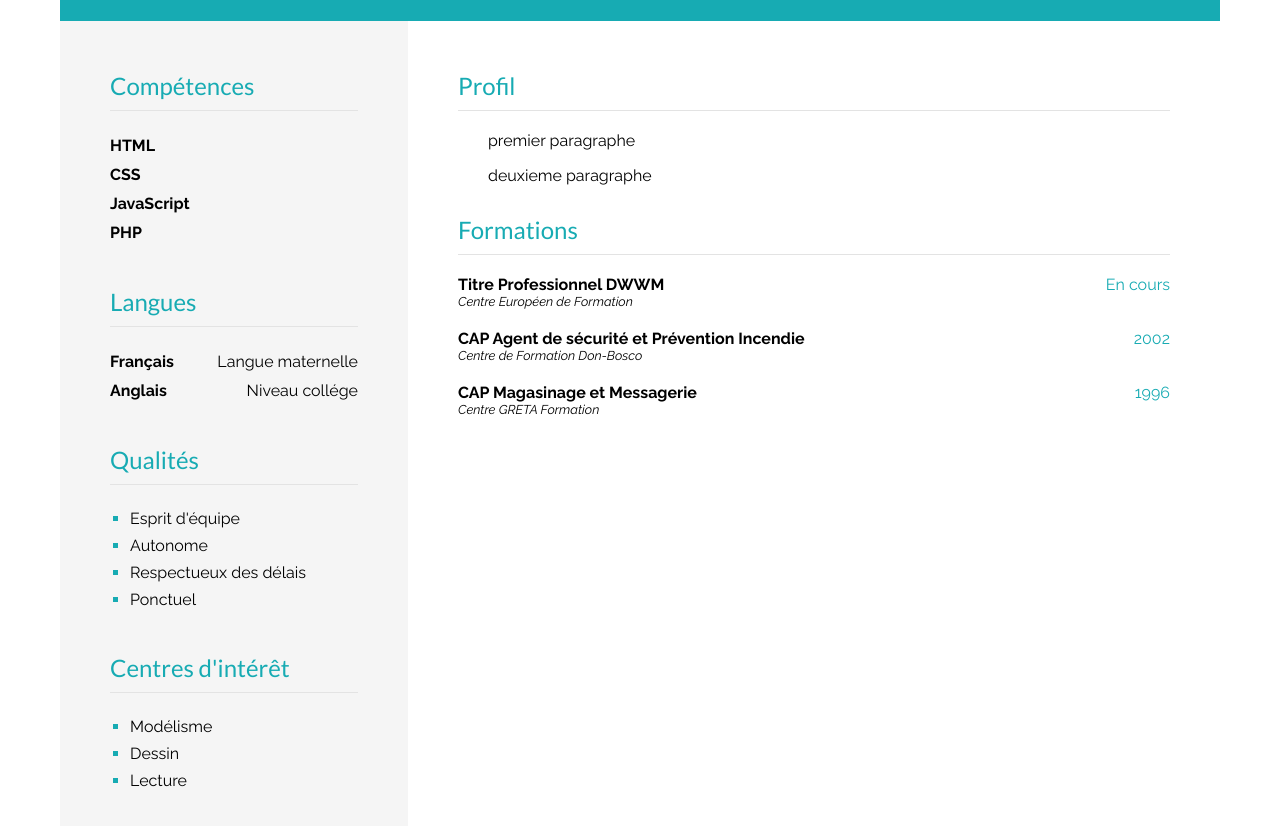
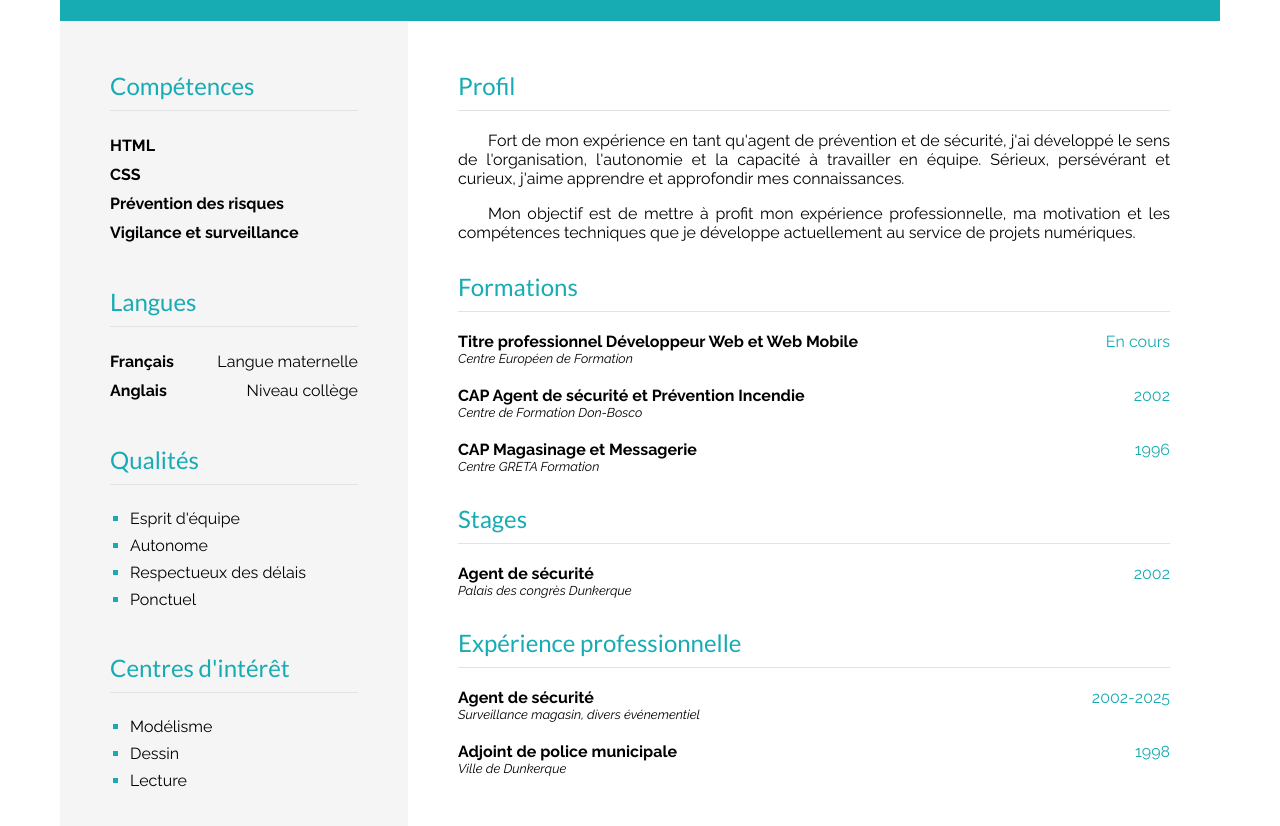
Before and after one commit to romuald67300-rgb/cv-en-ligne, a plain HTML site: page index.html in a window 1280 px wide. Shown: the part 214-1040 px from the top of the page. Drawn offline with Linux system fonts and the light colour scheme.

Commit message:
Ajout des stages et de expérience professionnelle

```diff
--- a/index.html
+++ b/index.html
@@ -4,7 +4,7 @@
 <head>
     <meta charset="UTF-8">
     <meta name="viewport" content="width=device-width, initial-scale=1.0">
-    <title>CV de romuald cuvelier</title>
+    <title>CV de Romuald Cuvelier</title>
     <link rel="preconnect" href="https://fonts.googleapis.com">
     <link rel="preconnect" href="https://fonts.gstatic.com" crossorigin>
     <link href="https://fonts.googleapis.com/css2?family=Lato:ital,wght@0,400;0,700;1,400&display=swap"
@@ -35,15 +35,15 @@
                     <ul class="niveaux">
                         <li><span>HTML</span><span></span></li>
                         <li><span>CSS</span><span></span></li>
-                        <li><span>JavaScript</span><span></span></li>
-                        <li><span>PHP</span><span></span></li>
+                        <li><span>Prévention des risques</span><span></span></li>
+                        <li><span>Vigilance et surveillance</span><span></span></li>
                     </ul>
                 </section>
                 <section>
                     <h2>Langues</h2>
                     <ul class="niveaux">
                         <li><span>Français</span><span>Langue maternelle</span></li>
-                        <li><span>Anglais</span><span>Niveau collége</span></li>
+                        <li><span>Anglais</span><span>Niveau collège</span></li>
                     </ul>
                 </section>
                 <section>
@@ -67,14 +67,17 @@
             <main>
                 <section class="profil">
                     <h2>Profil</h2>
-                    <p>premier paragraphe</p>
-                    <p>deuxieme paragraphe</p>
+                    <p>Fort de mon expérience en tant qu'agent de prévention et de sécurité, j'ai développé le sens de
+                        l'organisation, l'autonomie et la capacité à travailler en équipe. Sérieux, persévérant et
+                        curieux, j'aime apprendre et approfondir mes connaissances.</p>
+                    <p>Mon objectif est de mettre à profit mon expérience professionnelle, ma motivation et les
+                        compétences techniques que je développe actuellement au service de projets numériques.</p>
                 </section>
                 <section>
                     <h2>Formations</h2>
                     <article>
                         <div>
-                            <h3>Titre Professionnel DWWM</h3>
+                            <h3>Titre professionnel Développeur Web et Web Mobile</h3>
                             <p>Centre Européen de Formation</p>
                         </div>
                         <p>En cours</p>
@@ -94,7 +97,34 @@
                         <p>1996</p>
                     </article>
                 </section>
+                <section>
+                    <h2>Stages</h2>
+                    <article>
+                        <div>
+                            <h3>Agent de sécurité</h3>
+                            <p>Palais des congrès Dunkerque</p>
+                        </div>
+                        <p>2002</p>
+                    </article>
+                    </section>
 
+                <section>
+                    <h2>Expérience professionnelle</h2>
+                    <article>
+                        <div>
+                            <h3>Agent de sécurité</h3>
+                            <p>Surveillance magasin, divers événementiel</p>
+                        </div>
+                        <p>2002-2025</p>
+                    </article>
+                    <article>
+                        <div>
+                            <h3>Adjoint de police municipale</h3>
+                            <p>Ville de Dunkerque</p>
+                        </div>
+                        <p>1998</p>
+                    </article>
+                </section>
             </main>
         </div>
         <footer></footer>
```
